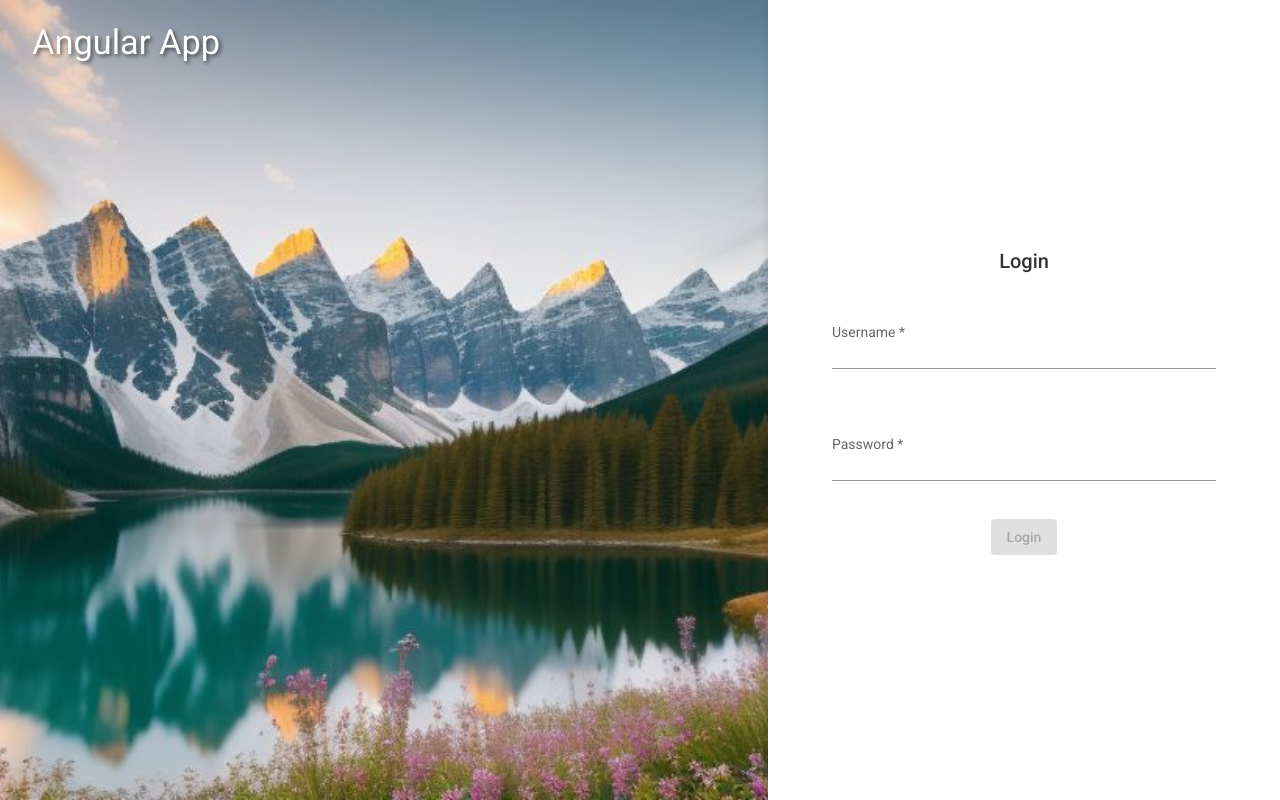
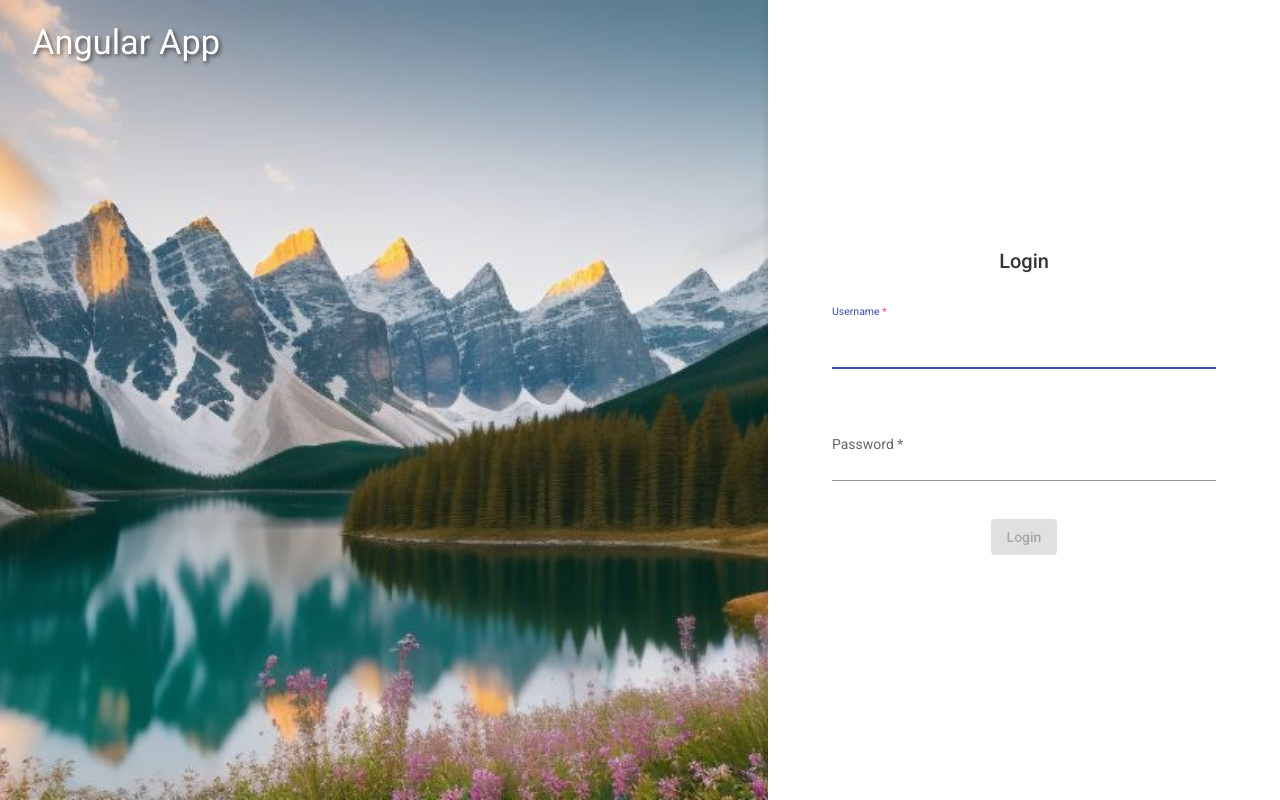
Before and after one commit to pablo-medina/angular13-app, an Angular app in the folder angular13-app/: page /login in a window 1280 px wide. Built offline with nearby package versions, Linux system fonts and the light colour scheme.

Commit message:
Added autoFocus for login username

```diff
--- a/angular13-app/src/app/login/components/login/login.component.html
+++ b/angular13-app/src/app/login/components/login/login.component.html
@@ -7,7 +7,7 @@
         <form class="login-form" [formGroup]="loginForm" (ngSubmit)="onSubmit()">
             <mat-form-field appearance="standard" class="input-group">
                 <mat-label>Username</mat-label>
-                <input matInput type="text" formControlName="username"/>
+                <input matInput type="text" formControlName="username" autoFocus />
                 <mat-error *ngIf="loginForm.get('username')?.invalid && loginForm.get('password')?.touched">
                     Username is required
                 </mat-error>
--- /dev/null
+++ b/angular13-app/src/app/shared/directives/auto-focus.directive.ts
@@ -0,0 +1,17 @@
+import { Directive, OnInit } from '@angular/core';
+import { MatInput } from '@angular/material/input';
+
+@Directive({
+  selector: '[autoFocus]'
+})
+export class AutoFocusDirective implements OnInit {
+
+  constructor(
+    private matInput: MatInput
+  ) { }
+
+  ngOnInit(): void {
+    setTimeout(() => this.matInput.focus());
+  }
+
+}
```
Also changed, not shown: angular13-app/src/app/shared/shared.module.ts (+8 -3 lines), 1 other file (tests, documents, lock files or other folders).
